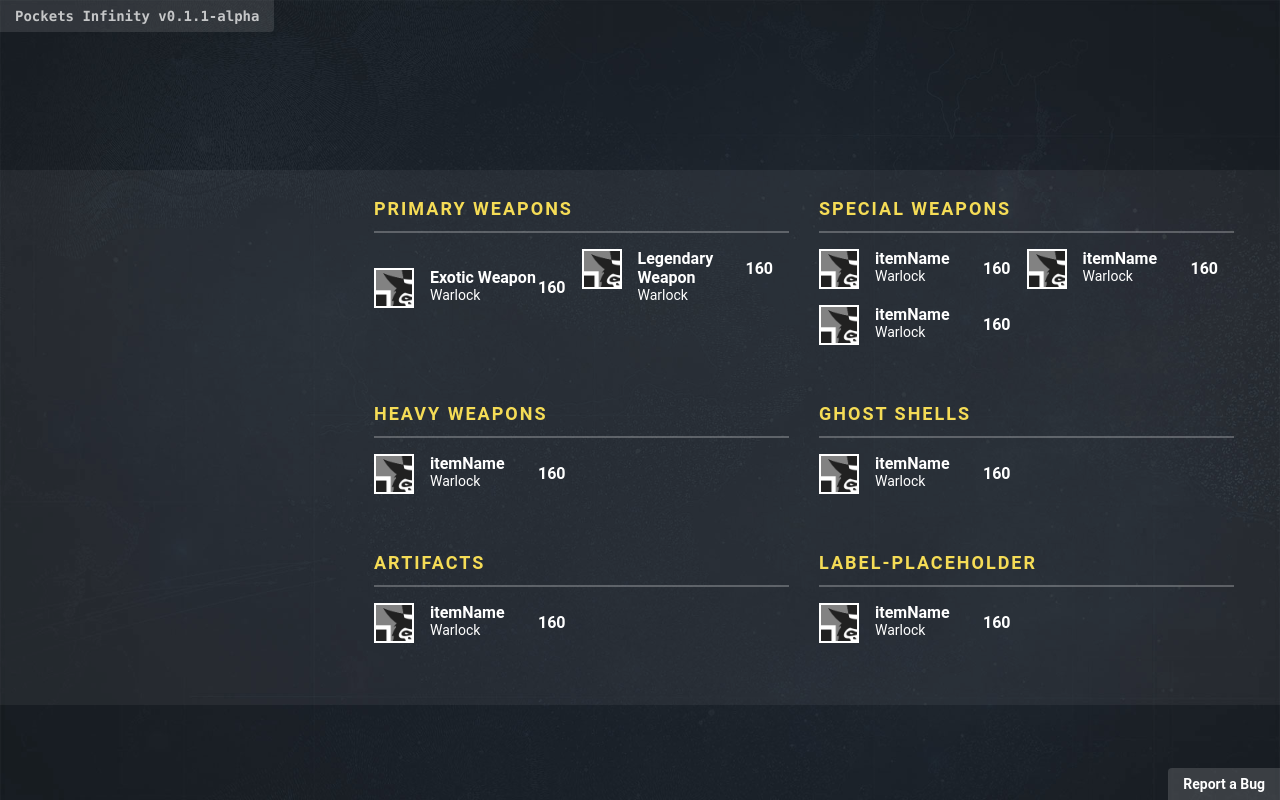
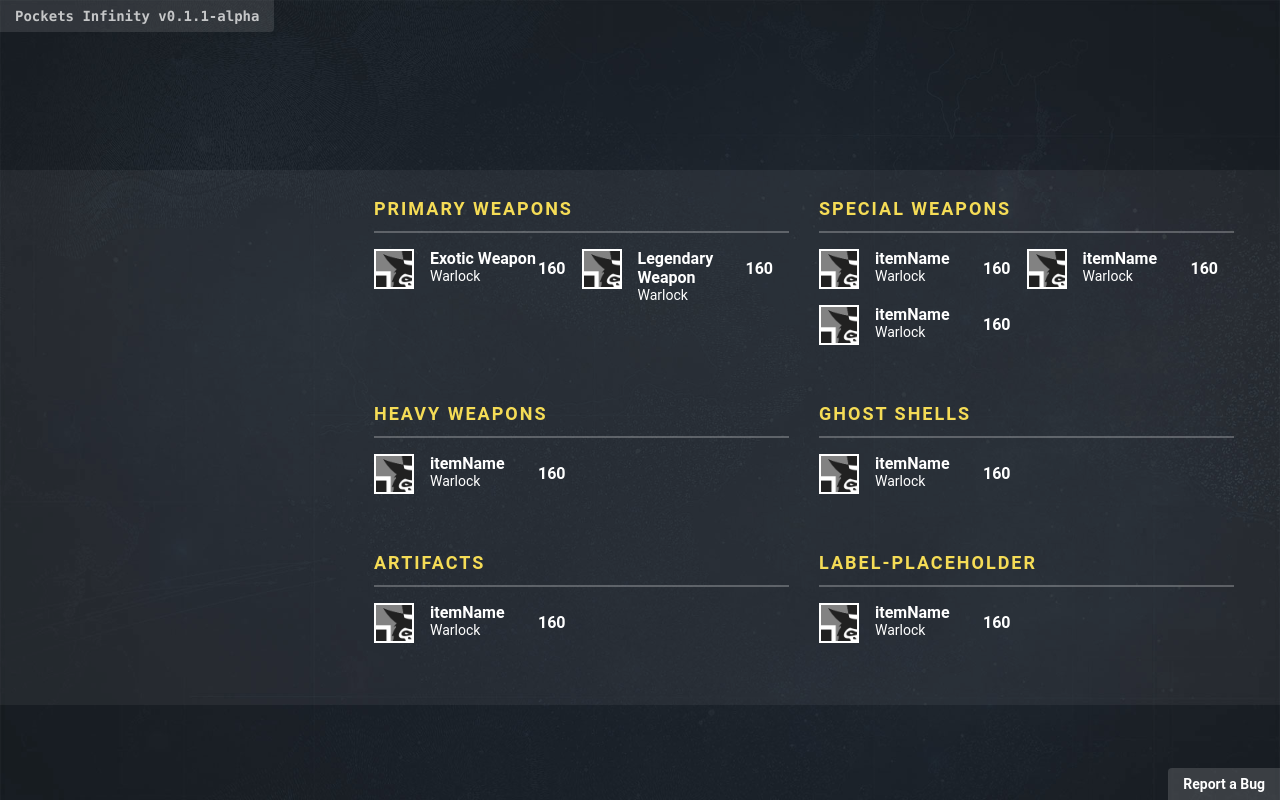
Before and after one commit to blainefricks/pockets-infinity, a browser extension: page app/index.html in a window 1280 px wide. Shown: the top 800 px of the page. Drawn offline with Linux system fonts and the light colour scheme.

Commit message:
updated some css

```diff
--- a/app/styles/main.css
+++ b/app/styles/main.css
@@ -28,7 +28,10 @@ html, body, div, span, object, iframe, h1, h2, h3, h4, h5, h6, p, blockquote, pr
   font-weight: inherit;
   font-style: inherit;
   font-family: inherit;
-  vertical-align: baseline;
+  vertical-align: top;
+}
+ul, ol, li {
+  list-style: none;
 }
 html {
   -webkit-text-size-adjust: none;
```
